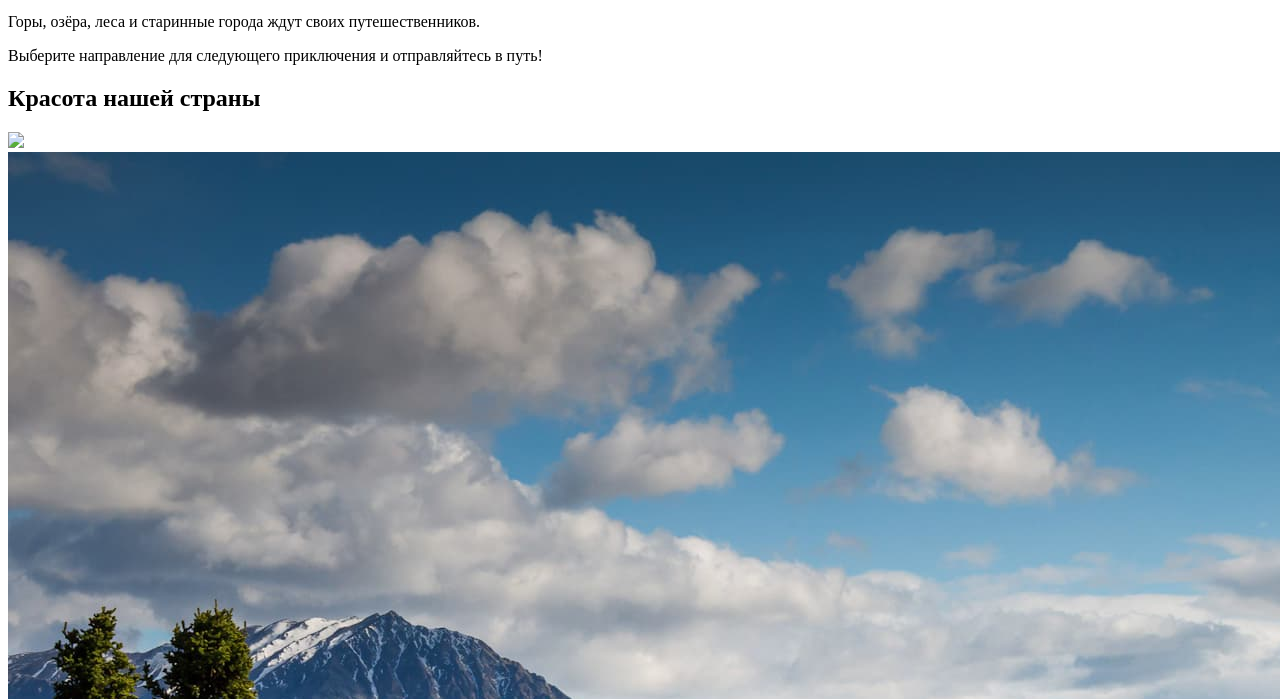
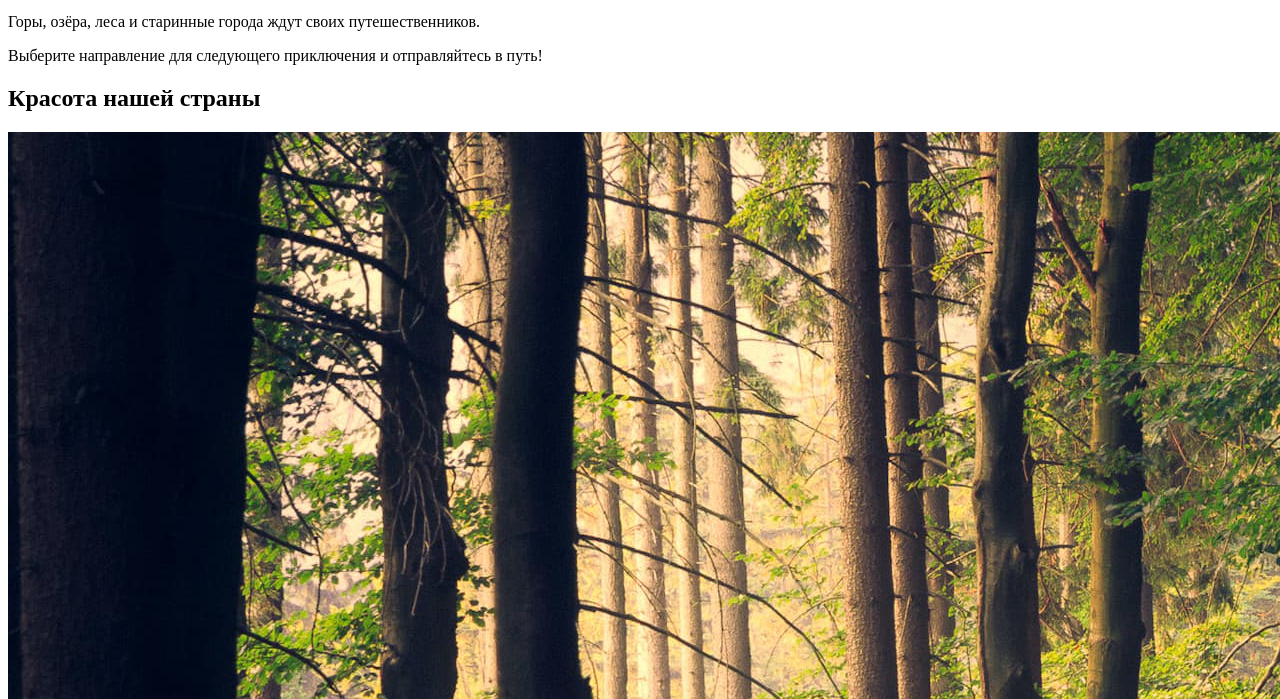
Before and after one commit to sashapetrovasp2812/test2, a plain HTML site: page index.html in a window 1280 px wide. Shown: the part 101-800 px from the top of the page. Drawn offline with Linux system fonts and the light colour scheme.

Commit message:
Update index.html

```diff
--- a/index.html
+++ b/index.html
@@ -18,7 +18,7 @@
         <section>
             <h2>Красота нашей страны</h2>
 
-            <img src=".\img\111.jpg
+            <img src=".\img\111.jpg"
                  alt="Горный пейзаж">
 
             <img src=".\img\222.jpg" loading="lazy"
```
